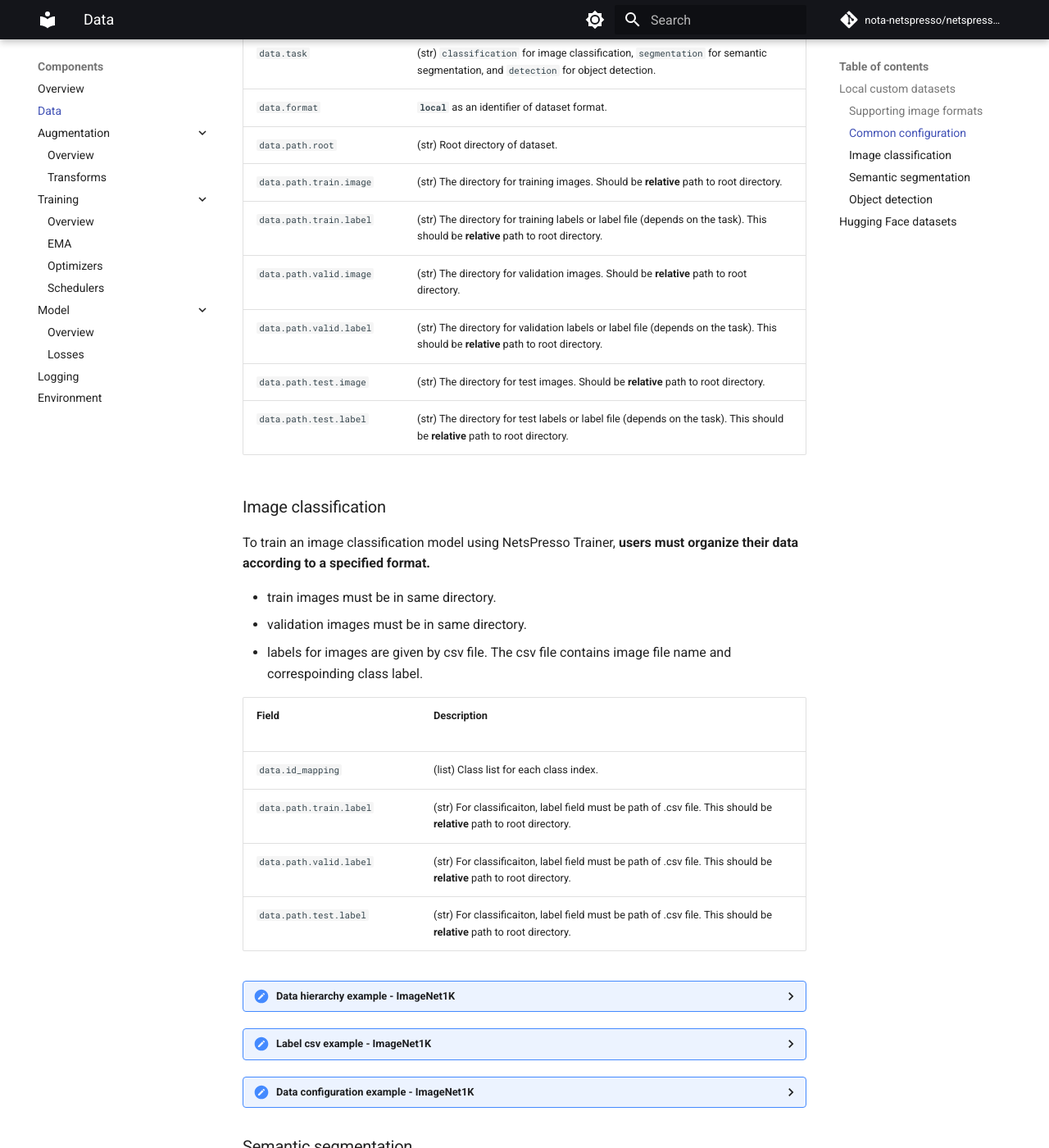
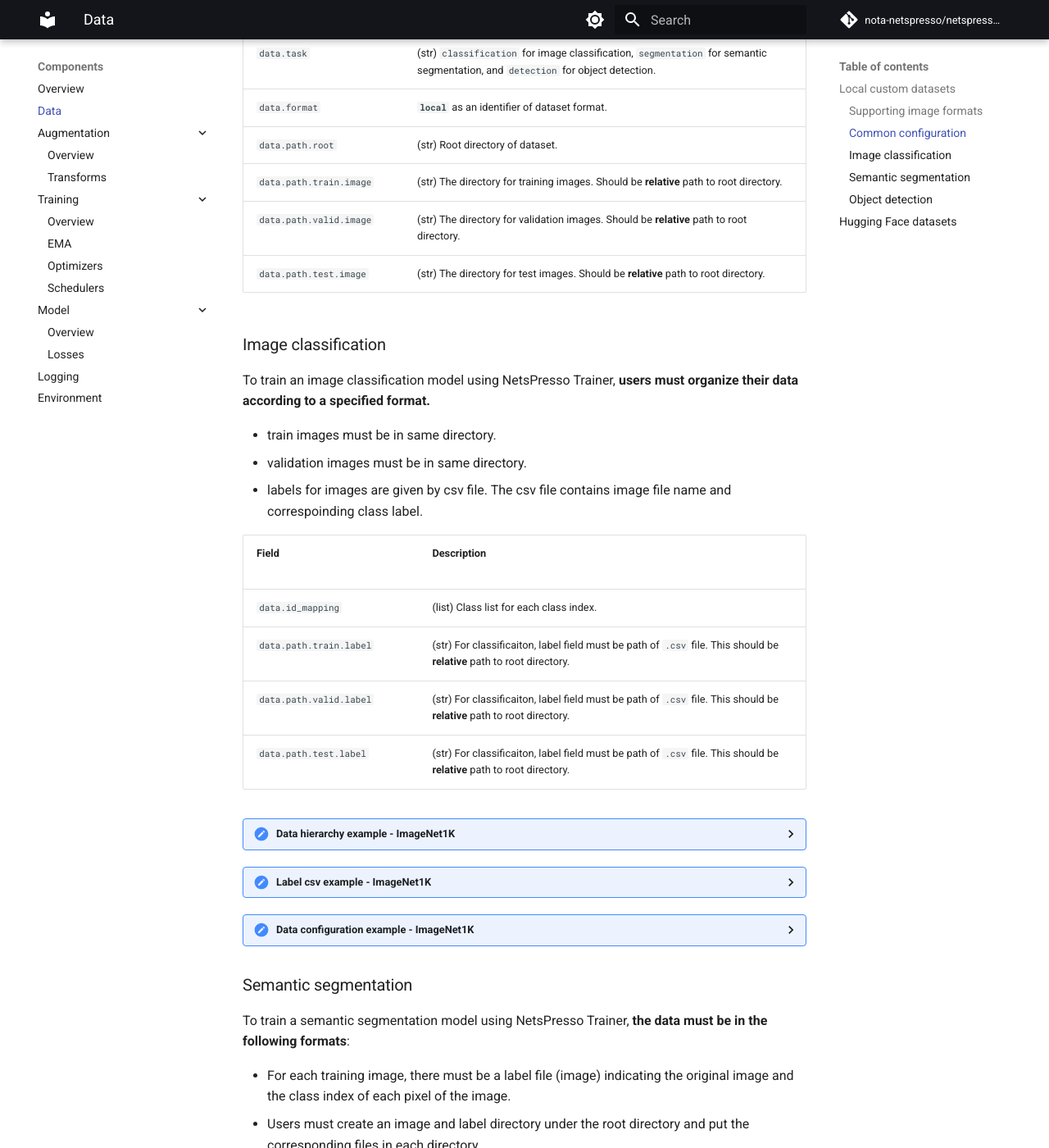
Before and after one commit to Nota-NetsPresso/netspresso-trainer, an MkDocs documentation site: the page built from docs/components/data.md, in a window 1280 px wide and 1400 px high, scrolled down 1073 px. Shown: the whole window at 82% size. Built offline with MkDocs 1.6.1 and Material for MkDocs 9.7.7, drawn with Linux system fonts in a browser that asks for light colours; comment, search, counter and statistics services are not loaded.

Commit message:
Minor docs update

```diff
--- a/docs/components/data.md
+++ b/docs/components/data.md
@@ -30,11 +30,8 @@
 | `data.format` | **`local`** as an identifier of dataset format. |
 | `data.path.root` | (str) Root directory of dataset. |
 | `data.path.train.image` | (str) The directory for training images. Should be **relative** path to root directory. |
-| `data.path.train.label` | (str) The directory for training labels or label file (depends on the task). This should be **relative** path to root directory. |
 | `data.path.valid.image` | (str) The directory for validation images. Should be **relative** path to root directory. |
-| `data.path.valid.label` | (str) The directory for validation labels or label file (depends on the task). This should be **relative** path to root directory. |
 | `data.path.test.image` | (str) The directory for test images. Should be **relative** path to root directory. |
-| `data.path.test.label` | (str) The directory for test labels or label file (depends on the task). This should be **relative** path to root directory. |
 
 ### Image classification
 
@@ -47,9 +44,9 @@
 | Field <img width=200/> | Description |
 |---|---|
 | `data.id_mapping` | (list) Class list for each class index.  |
-| `data.path.train.label` | (str) For classificaiton, label field must be path of .csv file. This should be **relative** path to root directory. |
-| `data.path.valid.label` | (str) For classificaiton, label field must be path of .csv file. This should be **relative** path to root directory. |
-| `data.path.test.label` | (str) For classificaiton, label field must be path of .csv file. This should be **relative** path to root directory. |
+| `data.path.train.label` | (str) For classificaiton, label field must be path of `.csv` file. This should be **relative** path to root directory. |
+| `data.path.valid.label` | (str) For classificaiton, label field must be path of `.csv` file. This should be **relative** path to root directory. |
+| `data.path.test.label` | (str) For classificaiton, label field must be path of `.csv` file. This should be **relative** path to root directory. |
 
 <details>
   <summary>Data hierarchy example - ImageNet1K</summary>
```
Also changed, not shown: docs/getting_started/dataset_preparation/huggingface.md (+4 -4 lines), docs/getting_started/dataset_preparation/local.md (+4 -4 lines).
